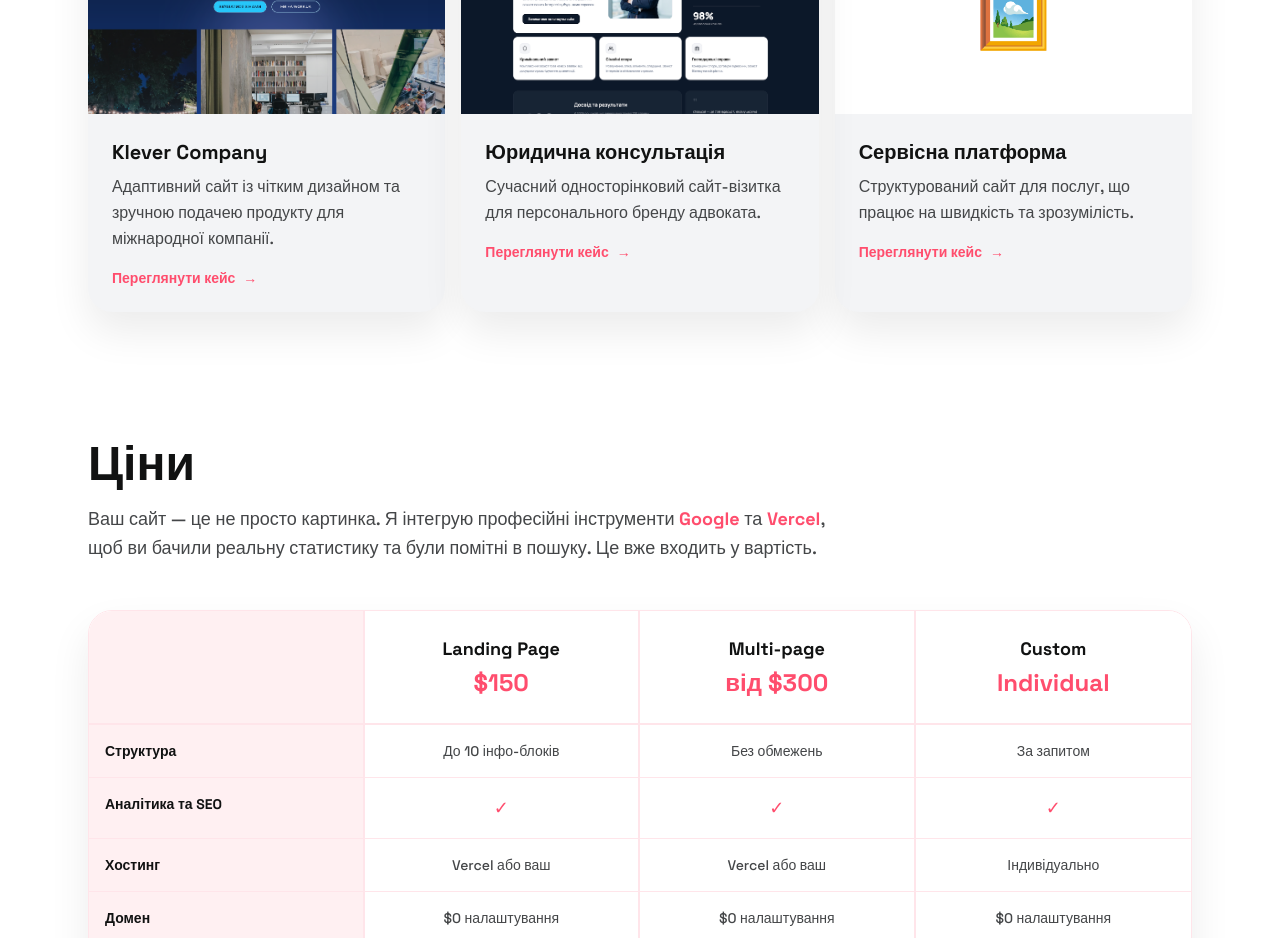
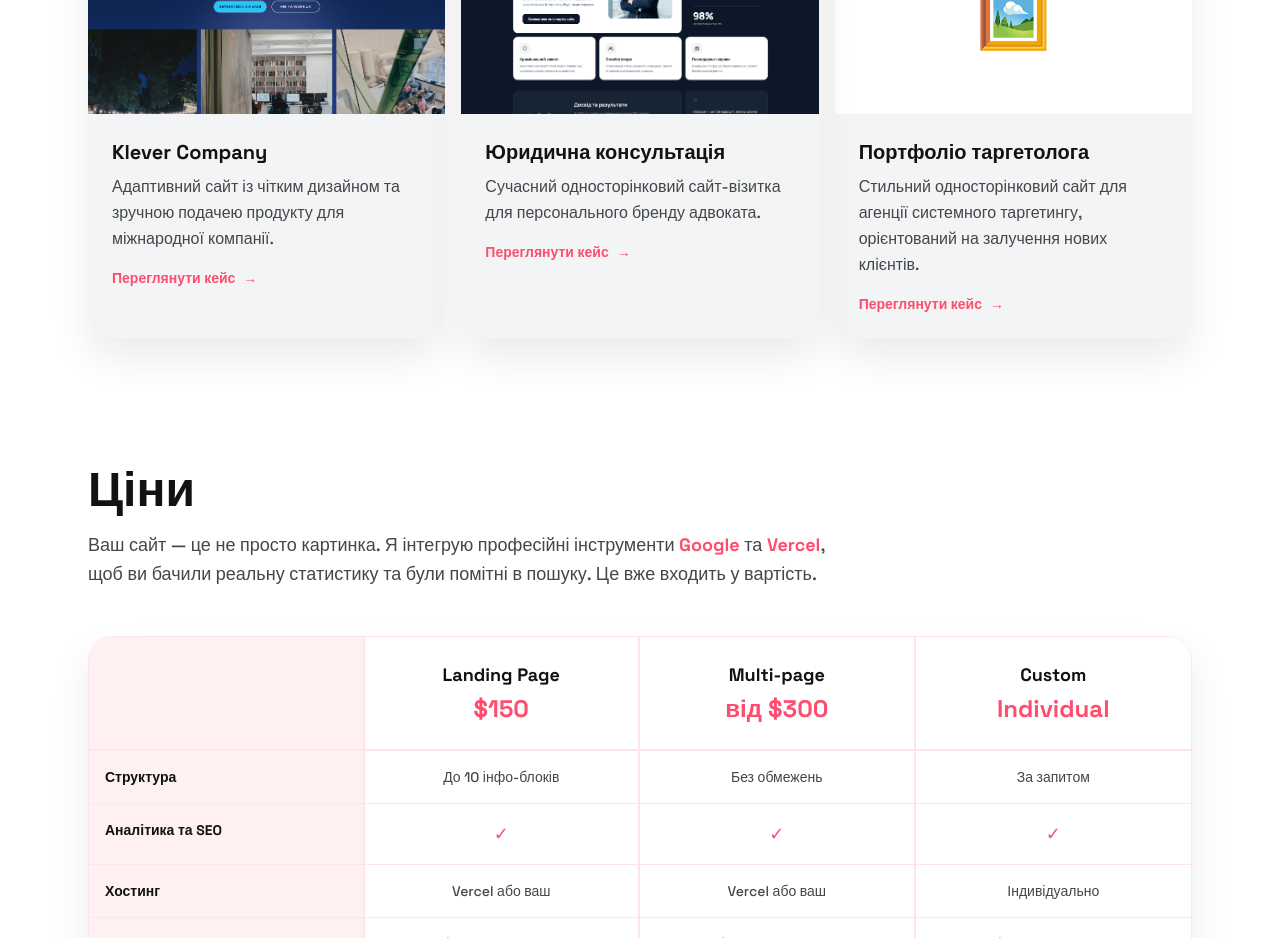
Before and after one commit to ratatoskodessa-boop/mysite, a Next.js app: page / in a window 1280 px wide. Shown: the part 2480-3418 px from the top of the page. Built offline with nearby package versions, Linux system fonts and the light colour scheme.

Commit message:
Update Projects.tsx

```diff
--- a/src/components/Projects.tsx
+++ b/src/components/Projects.tsx
@@ -81,8 +81,8 @@ export default function Projects() {
           delay={0.08}
         />
         <ProjectCard
-          title="Сервісна платформа"
-          description="Структурований сайт для послуг, що працює на швидкість та зрозумілість."
+          title="Портфоліо таргетолога"
+          description="Стильний односторінковий сайт для агенції системного таргетингу, орієнтований на залучення нових клієнтів."
           delay={0.16}
         />
       </div>
```
